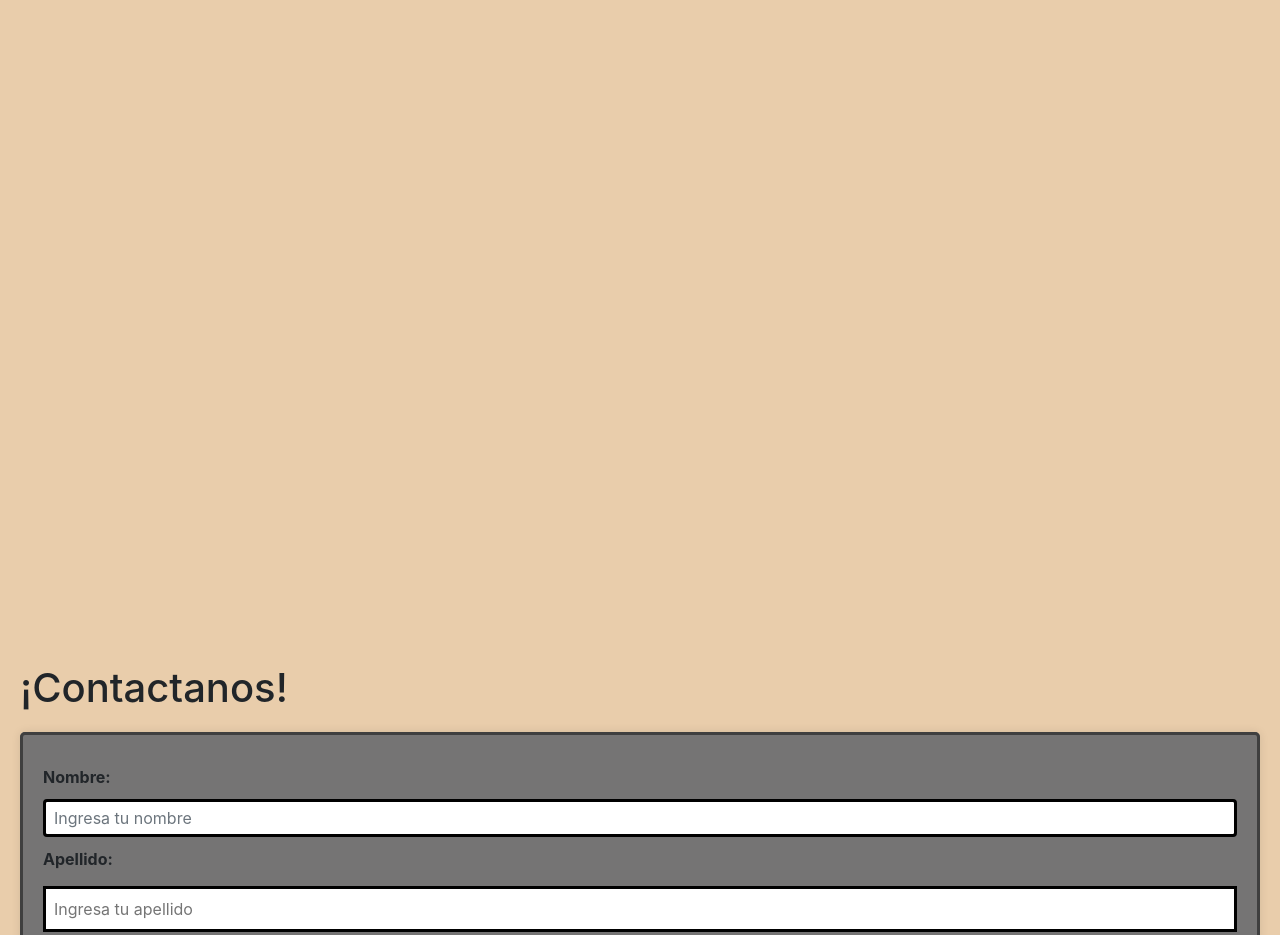
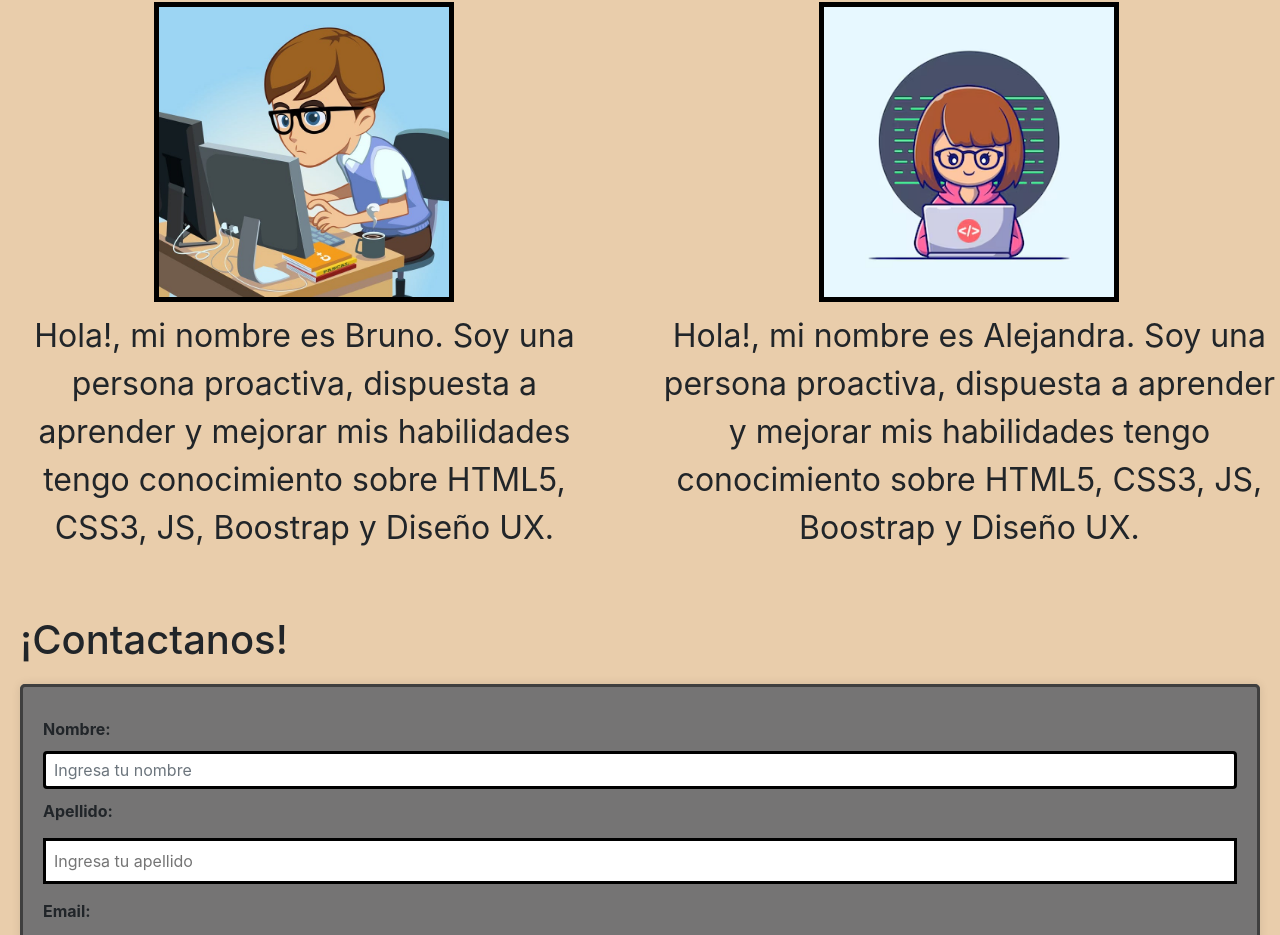
Before and after one commit to BrunoCarreras/Formulario-Cilsa, a plain HTML site: page index.html in a window 1280 px wide. Shown: the part 502-1437 px from the top of the page. Drawn offline with nearby package versions, Linux system fonts and the light colour scheme.

Commit message:
creacion de los perfiles

```diff
--- a/index.html
+++ b/index.html
@@ -33,28 +33,32 @@
 
     <div class="container">
         <h1>Inicio</h1>
-    <p style="margin-bottom: 1000px;">Si scrolleas aparece el boton abajo a la izquierda. Si clickeas en Contacto te lleva al Formulario.
+    <p style="margin-bottom: 200px;">Si scrolleas aparece el boton abajo a la izquierda. Si clickeas en Contacto te lleva al Formulario.
     </p>
     </div>
-    <button onclick="subir()" id="botonArriba" title="Go to top">↑</button>
-    <script>
-        var mybutton = document.getElementById("botonArriba");
-        window.onscroll = function() {
-            scroll();
-        };
 
-        function scroll() {
-            if (document.body.scrollTop > 20 || document.documentElement.scrollTop > 20) {
-                mybutton.style.display = "block";
-            } else {
-                mybutton.style.display = "none";
-            }
-        }
-
-        function subir() {
-            document.documentElement.scrollTop = 0;
-        }
-    </script>
+<section class="cards">
+    <div class="fotos">
+        <h2>BRUNO</h2>
+        <div class="foto">
+            <img src="./img/foto1.jpg" alt="">
+        </div>
+        <p>Hola!, mi nombre es Bruno.
+            Soy una persona proactiva, dispuesta a aprender y mejorar mis habilidades
+            tengo conocimiento sobre HTML5, CSS3, JS, Boostrap y Diseño UX.
+        </p>
+    </div>
+    <div class="fotos">
+        <h2>ALEJANDRA</h2>
+        <div class="foto">
+            <img src="./img/foto2.avif" alt="">
+        </div>
+        <p>Hola!, mi nombre es Alejandra.
+            Soy una persona proactiva, dispuesta a aprender y mejorar mis habilidades
+            tengo conocimiento sobre HTML5, CSS3, JS, Boostrap y Diseño UX.
+        </p>
+    </div>
+</section>
 
     <main class="datosPersonales">
         <form id="formulario" class="needs-validation">
@@ -101,6 +105,26 @@
         <button class="boton" onclick="botonCambia()">Cambiar Modo Sensible</button>
     </main>
 
+    <button onclick="subir()" id="botonArriba" title="Go to top">↑</button>
+    <script>
+        var mybutton = document.getElementById("botonArriba");
+        window.onscroll = function() {
+            scroll();
+        };
+
+        function scroll() {
+            if (document.body.scrollTop > 20 || document.documentElement.scrollTop > 20) {
+                mybutton.style.display = "block";
+            } else {
+                mybutton.style.display = "none";
+            }
+        }
+
+        function subir() {
+            document.documentElement.scrollTop = 0;
+        }
+    </script>
+
 <script>
         function botonCambia() {
             document.body.classList.toggle('oscuro-mode');
@@ -131,6 +155,7 @@
     <script src="https://code.jquery.com/jquery-3.5.1.slim.min.js"></script>
     <script src="https://cdn.jsdelivr.net/npm/@popperjs/core@2.5.4/dist/umd/popper.min.js"></script>
     <script src="https://stackpath.bootstrapcdn.com/bootstrap/4.5.2/js/bootstrap.min.js"></script>
+
 </body>
 
 <footer>
--- a/style.css
+++ b/style.css
@@ -84,6 +84,46 @@ html{
     scroll-behavior: smooth;
 }
 
+.container{
+    padding-top: 20px;
+}
+
+.cards{
+    display: flex;
+    justify-content: center;
+    align-items: flex-start;
+    height: 80vh;
+    gap: 50px;
+}
+
+.fotos{
+    display: flex;
+    flex-direction: column;
+    align-items: center;
+    text-align: center;
+}
+
+.foto{
+    width: 300px;
+    height: 300px;
+    overflow: hidden;
+    border: 5px solid black;
+    margin-bottom: 10px;
+    max-width: 300px;
+}
+.foto img{
+    width: 100%;
+    height: 100%;
+    object-fit: cover;
+}
+
+
+p{
+    font-size: xx-large;
+}
+
+
+
 @media (max-width: 768px){
     .body{
         background-color: lightpink;
```
Also changed, not shown: img/foto1.jpg (added), img/foto2.avif (added).
